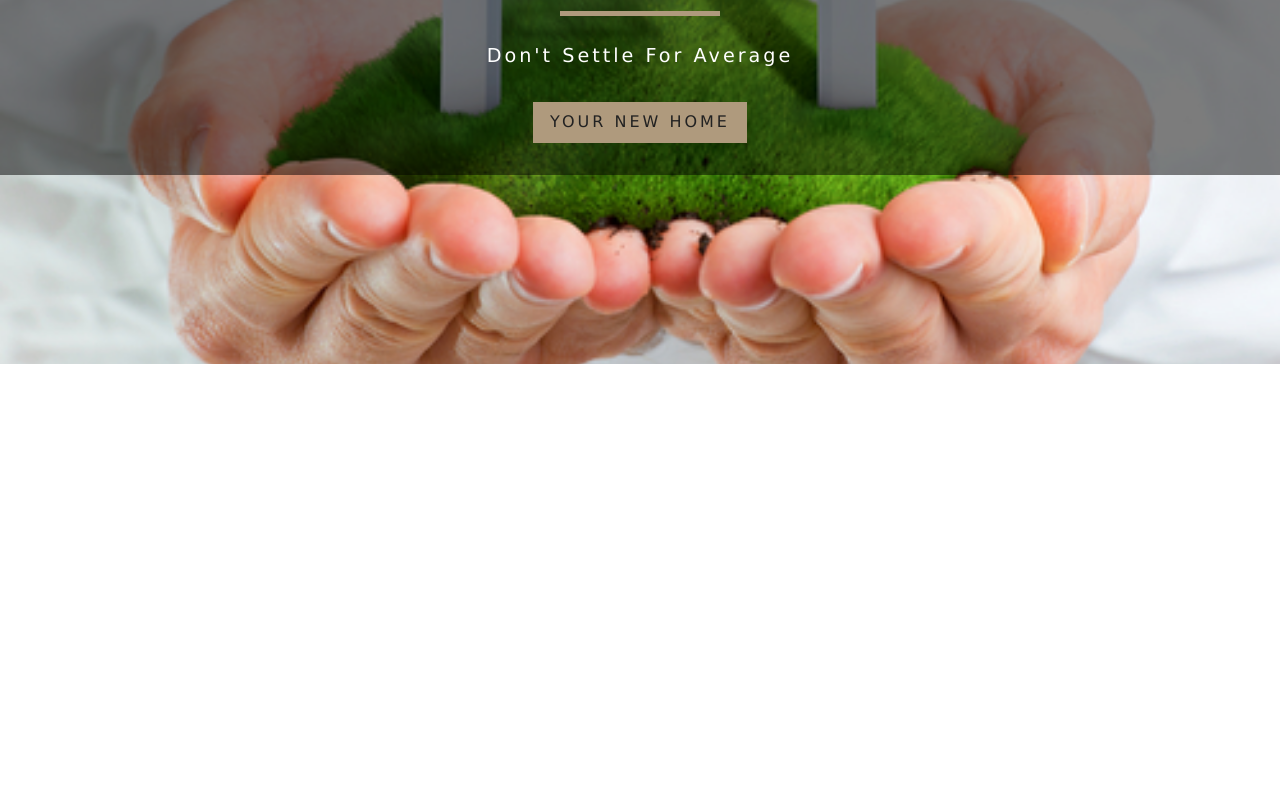
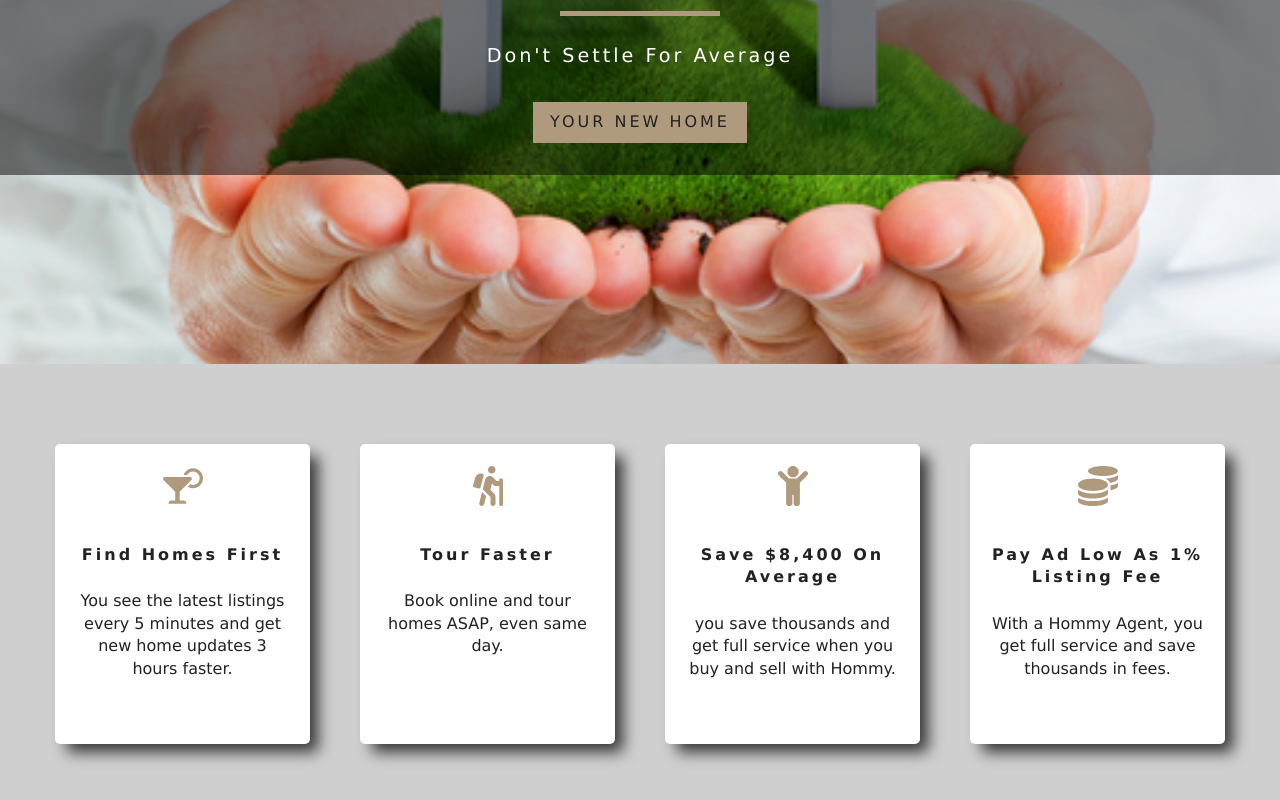
Before and after one commit to Analova/Hommy, a React (Create React App) app in the folder hommy-starter/: page / in a window 1280 px wide. Shown: the part 436-1236 px from the top of the page. Before the commit the page ends 800 px from the top, so only its background shows below. Built offline with nearby package versions, Linux system fonts and the light colour scheme.

Commit message:
Services Section done

```diff
--- a/hommy-starter/src/App.css
+++ b/hommy-starter/src/App.css
@@ -266,3 +266,85 @@ a {
 }
 
 /* End of Banner */
+/* Title */
+.section-title {
+  text-align: center;
+  margin-bottom: 4rem;
+}
+
+.section-title h4 {
+  font-size: 2rem;
+  letter-spacing: var(--mainSpacing);
+  text-transform: capitalize;
+  margin-bottom: 1rem;
+}
+
+.section-title div {
+  width: 5rem;
+  height: 5px;
+  margin: 0 auto;
+  background: var(--primaryColor);
+}
+
+/* end of Title */
+
+/* services */
+.services {
+  padding: 5rem 0;
+}
+
+.services {
+  background: var(--darkGrey);
+  text-align: center;
+}
+
+.services-center {
+  width: 90vw;
+  margin: 0 auto;
+  display: grid;
+  grid-template-columns: repeat(auto-fit, minmax(255px, 1fr));
+  grid-row-gap: 2rem;
+  grid-column-gap: 50px;
+}
+
+.white-bg {
+  background: white;
+  height: 300px;
+  padding: 20px;
+  border-radius: 5px;
+  -webkit-box-shadow: 10px 10px 15px -2px rgba(0, 0, 0, 0.75);
+  -moz-box-shadow: 10px 10px 15px -2px rgba(0, 0, 0, 0.75);
+  box-shadow: 10px 10px 15px -2px rgba(0, 0, 0, 0.75);
+}
+
+.service span {
+  display: inline-block;
+  color: var(--primaryColor);
+  font-size: 2.5rem;
+  margin-bottom: 1.5rem;
+}
+
+.services h6 {
+  letter-spacing: var(--mainSpacing);
+  text-transform: capitalize;
+}
+
+.services p {
+  width: 80%;
+  margin: 0 auto;
+}
+
+@media screen and (min-width: 992px) {
+  .services-center {
+    width: 95vw;
+    max-width: 1170px;
+  }
+}
+
+@media screen and (min-width: 1200px) {
+  .services p {
+    width: 100%;
+  }
+}
+
+/*end of services */
--- /dev/null
+++ b/hommy-starter/src/components/Services.js
@@ -0,0 +1,50 @@
+import React, { Component } from "react";
+import { FaCocktail, FaHiking, FaChild, FaCoins } from "react-icons/fa";
+export default class Services extends Component {
+  state = {
+    services: [
+      {
+        icon: <FaCocktail />,
+        title: "Find homes first",
+        info:
+          " You see the latest listings every 5 minutes and get new home updates 3 hours faster."
+      },
+      {
+        icon: <FaHiking />,
+        title: "Tour faster",
+        info: " Book online and tour homes ASAP, even same day."
+      },
+      {
+        icon: <FaChild />,
+        title: "Save $8,400 on average",
+        info:
+          " you save thousands and get full service when you buy and sell with Hommy."
+      },
+      {
+        icon: <FaCoins />,
+        title: "Pay ad low as 1% listing fee",
+        info:
+          "With a Hommy Agent, you get full service and save thousands in fees."
+      }
+    ]
+  };
+  render() {
+    return (
+      <section className="services">
+        <div className="services-center">
+          {this.state.services.map((item, index) => {
+            return (
+              <article key={index} className="service">
+                <div className="white-bg">
+                  <span>{item.icon}</span>
+                  <h6>{item.title}</h6>
+                  <p>{item.info}</p>
+                </div>
+              </article>
+            );
+          })}
+        </div>
+      </section>
+    );
+  }
+}
--- a/hommy-starter/src/pages/Home.js
+++ b/hommy-starter/src/pages/Home.js
@@ -2,9 +2,11 @@ import React from "react";
 import Hero from "../components/Hero";
 import Banner from "../components/Banner";
 import { Link } from "react-router-dom";
+import Services from "../components/Services";
 
 const Home = () => {
   return (
+    <>
       <Hero>
         <Banner
           title="Discover a place you'll love to live"
@@ -15,6 +17,8 @@ const Home = () => {
           </Link>
         </Banner>
       </Hero>
+      <Services />
+    </>
   );
 };
 
```
Lines whose indentation alone changed are shown as unchanged.
